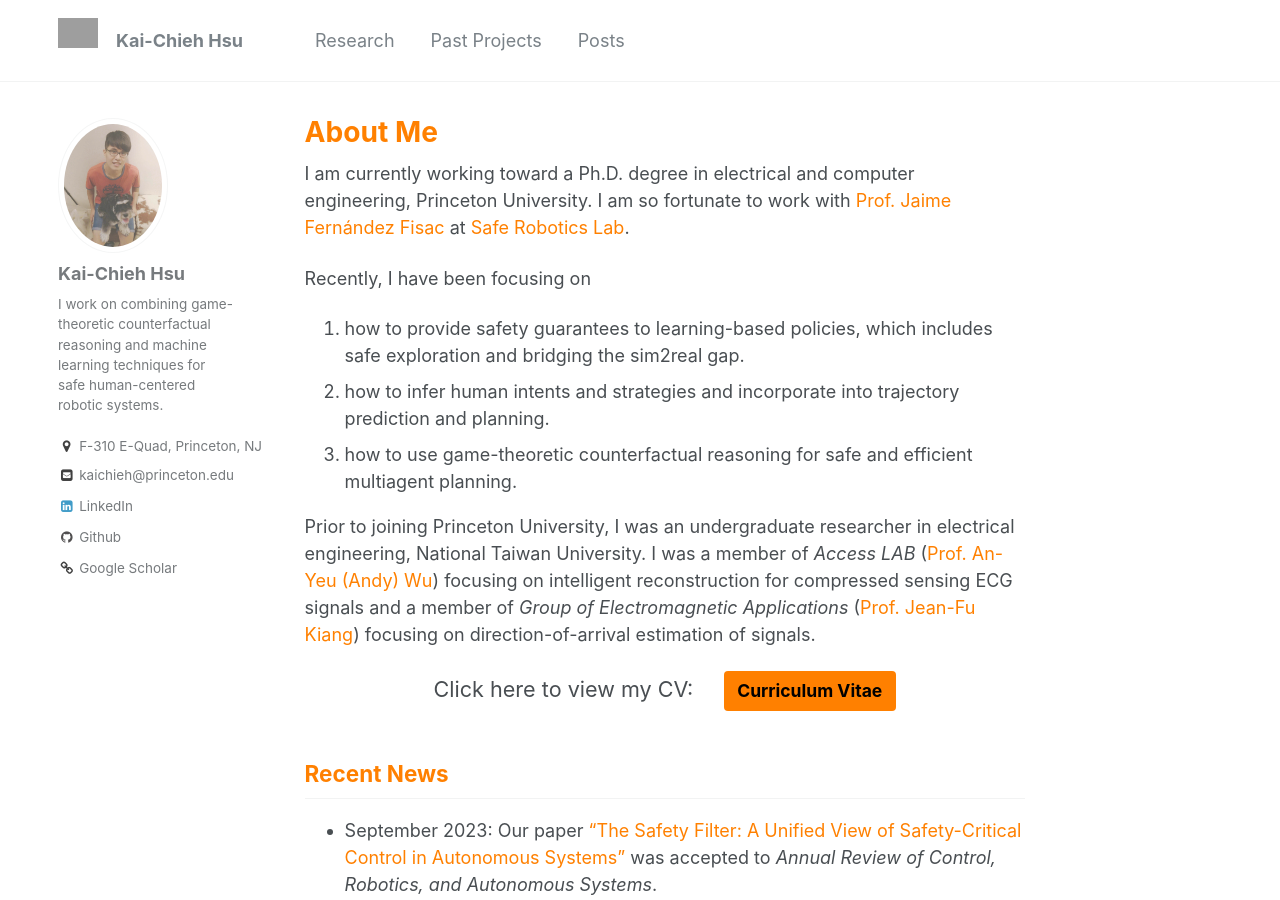
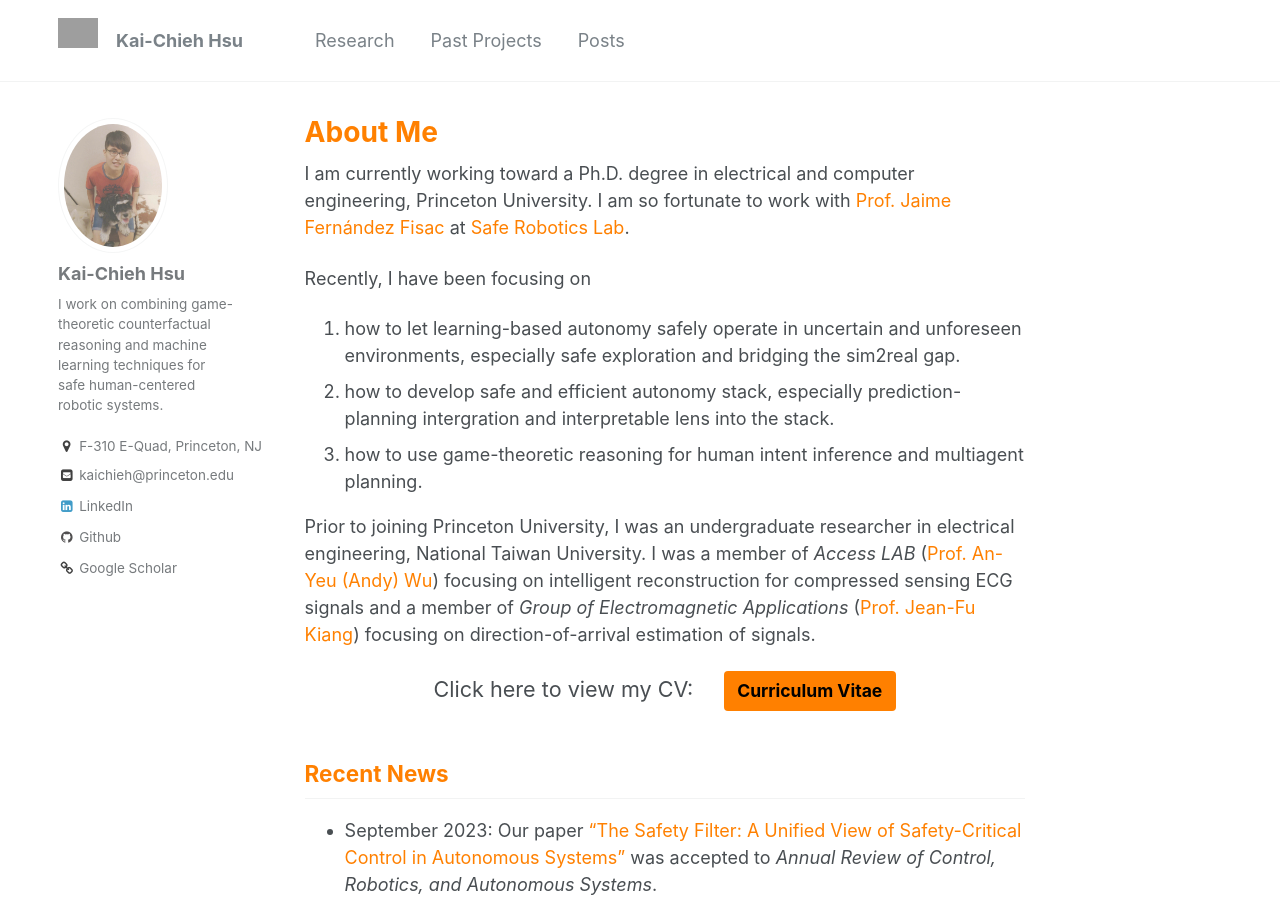
Before and after one commit to kaichiehhsu/kaichiehhsu.github.io, a Jekyll site: the page built from _pages/about.md, in a window 1280 px wide and 900 px high. Built offline with Jekyll 4.4.1, drawn with Linux system fonts in a browser that asks for light colours.

Commit message:
updates cv

```diff
--- a/_pages/about.md
+++ b/_pages/about.md
@@ -9,9 +9,9 @@ I am so fortunate to work with <a href="https://ece.princeton.edu/people/jaime-f
 
 <!-- how to provide safety and convergence guarantees for learning-based multi-agent reinforcement learning in zero-sum games, and -->
 Recently, I have been focusing on
-1. how to provide safety guarantees to learning-based policies, which includes safe exploration and bridging the sim2real gap.
-2. how to infer human intents and strategies and incorporate into trajectory prediction and planning.
-3. how to use game-theoretic counterfactual reasoning for safe and efficient multiagent planning.
+1. how to let learning-based autonomy safely operate in uncertain and unforeseen environments, especially safe exploration and bridging the sim2real gap.
+2. how to develop safe and efficient autonomy stack, especially prediction-planning intergration and interpretable lens into the stack.
+3. how to use game-theoretic reasoning for human intent inference and multiagent planning.
 <!-- 3. how to infer and distinguish soft and hard constraints in human preferences by asking for ranking feedback on multiple candidate solutions. -->
 
 Prior to joining Princeton University, I was an undergraduate researcher in electrical engineering, National Taiwan University.
```
Also changed, not shown: 1 other file.
